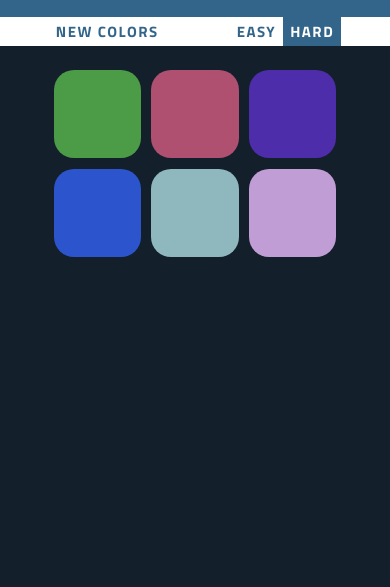
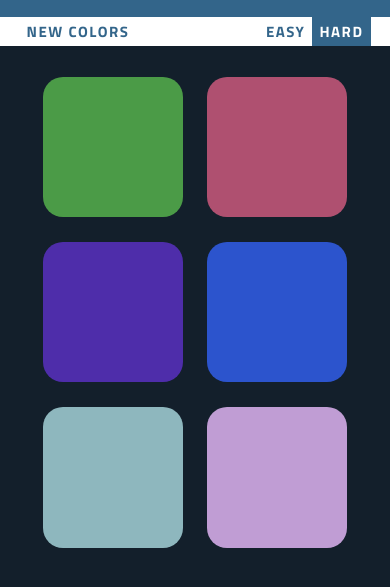
Before and after one commit to sargalias/Color-Guessing-Game, a plain HTML site: page index.html in a window 390 px wide. Shown: the part 99-686 px from the top of the page. Drawn offline with Linux system fonts and the light colour scheme.

Commit message:
fixed bugs

```diff
--- a/script.js
+++ b/script.js
@@ -101,9 +101,20 @@ function startGame() {
 	changeHeaderTitle();
 	changeHeaderBackground('#33658A')
 	document.querySelector('#newGame li').textContent = 'New colors';
+	document.getElementById('info').textContent = ''
 	var colors = generateColors(NUMBOXES);
 	console.log('colors from gameloop: ' + colors);
 	applyColors(colors);
+	unHideBoxes();
+}
+
+function unHideBoxes() {
+	// unhide all boxes.
+	var divs = document.getElementsByClassName('color');
+	for (var i=0; i<NUMBOXES; i++) {
+		divs[i].classList.remove('hide');
+	}
+
 }
 
 function finishGame() {
@@ -113,18 +124,14 @@ function finishGame() {
 	// change menu option
 	document.querySelector('#newGame li').textContent = 'Play again?';
 
+
 	// change box backgrounds
 	var colors = [];
 	for (var i=0; i<NUMBOXES; i++) {
 		colors.push(ANSWER);
 	}
 	applyColors(colors);
-
-	// unhide all boxes.
-	var divs = document.getElementsByClassName('color');
-	for (var i=0; i<NUMBOXES; i++) {
-		divs[i].classList.remove('hide');
-	}
+	unHideBoxes();
 }
 
 function game() {
--- a/style.css
+++ b/style.css
@@ -134,4 +134,15 @@ section {
 	nav {
 		height: 29px;
 	}
+
+	.container {
+		width: 90%;
+	}
 }
+
+@media (max-width: 600px) and (orientation: portrait) {
+	.color {
+		padding: 0 40% 40% 0;
+		margin: 3%;
+	}
+}
```
